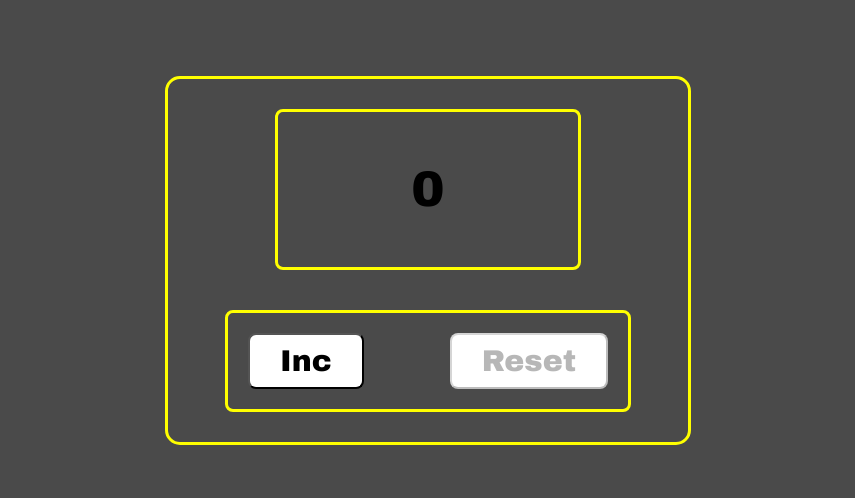
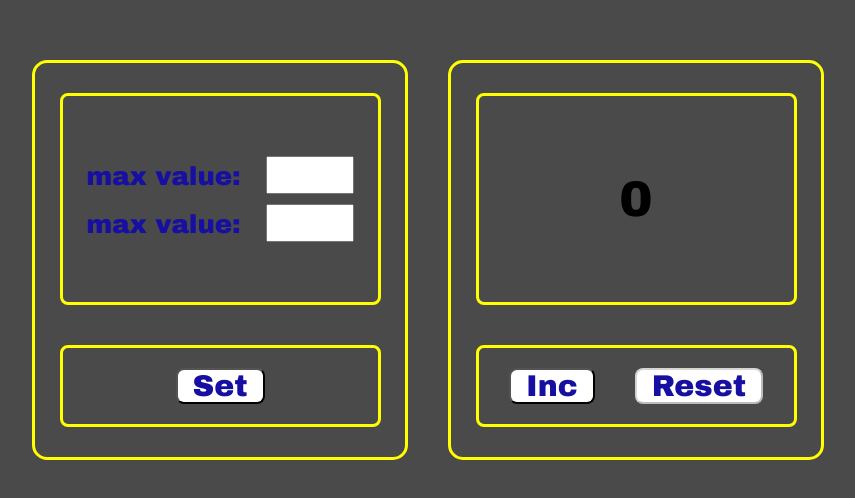
Before and after one commit to Tampoka/Counter, a React (Create React App) app: page / in a window 1280 px wide. Shown: the part 140-638 px from the top of the page, without its empty margins (212-1067 px from the left). Built offline with nearby package versions, Linux system fonts and the light colour scheme.

Commit message:
Style CounterWithSettings

```diff
--- a/src/Counter/Control/Control.module.scss
+++ b/src/Counter/Control/Control.module.scss
@@ -5,8 +5,9 @@
 
     font-family: "Arial Black", sans-serif;
     font-size: 30px;
+    color: $textColor;
 
-    padding: 10px 30px;
+    padding: 0 15px;
     margin: 20px;
 
     border-radius: 8px;
--- a/src/Counter/Counter.module.scss
+++ b/src/Counter/Counter.module.scss
@@ -1,13 +1,23 @@
 @import '../styles/variables/Variables.scss';
+
+.counterWithSettings {
+  display: flex;
+  justify-content: space-between;
+  flex-wrap: wrap;
+  @media (max-width: 840px) {
+    justify-content: center;
+  }
+}
 
 .counter {
   display: flex;
   flex-direction: column;
   align-items: center;
-    justify-content: center;
+  justify-content: space-between;
 
-    width: 500px;
+  width: 350px;
   padding: 10px;
+  margin: 20px;
 
   border-radius: 15px;
 
@@ -19,9 +29,9 @@
 
 .controls {
   display: flex;
-    justify-content: space-between;
+  justify-content: center;
 
-    width: 80%;
+  width: 90%;
 
   border: 3px solid $primaryColor;
   border-radius: 8px;
--- a/src/Counter/Counter.tsx
+++ b/src/Counter/Counter.tsx
@@ -2,6 +2,7 @@ import React, {useState} from "react";
 import {Display} from "./Display/Display";
 import s from "./Counter.module.scss"
 import {Control} from "./Control/Control";
+import DisplayWithSettings from "./DisplayWithSettings/DisplayWithSettings";
 
 export const Counter = () => {
     const maxValue: number = 5
@@ -22,7 +23,18 @@ export const Counter = () => {
         return count === minValue
     }
 
-    return <div className={s.counter}>
+    return <div className={s.counterWithSettings}>
+        <div className={s.counter}>
+            <DisplayWithSettings/>
+            <div className={s.controls}>
+                <Control title="Set"
+                         count={count}
+                         action={increment}
+                         setDisabled={disableInc}/>
+            </div>
+        </div>
+
+        <div className={s.counter}>
             <Display count={count}
                      maxValue={maxValue}/>
 
@@ -38,4 +50,5 @@ export const Counter = () => {
                          setDisabled={disableReset}/>
             </div>
         </div>
+    </div>
 }
--- a/src/Counter/Display/Display.module.scss
+++ b/src/Counter/Display/Display.module.scss
@@ -1,9 +1,14 @@
 @import '../../styles/variables/Variables.scss';
 
 .display {
+    display: flex;
+    align-items: center;
+    justify-content: center;
+
     border: 3px solid $primaryColor;
 
-    width: 60%;
+    width: 90%;
+    height: 60%;
 
     padding: 50px 0;
     margin: 20px;
@@ -16,6 +21,6 @@
 }
 
 .error {
-    font-size: 40px;
+    font-size: 60px;
     color:red
 }
--- /dev/null
+++ b/src/Counter/DisplayWithSettings/DisplayWithSettings.module.scss
@@ -0,0 +1,15 @@
+@import '../../styles/variables/Variables.scss';
+
+.display {
+  border: 3px solid $primaryColor;
+
+  width: 90%;
+
+  padding: 50px 0;
+  margin: 20px;
+
+  border-radius: 8px;
+
+  text-align: center;
+  font-size: 20px;
+}
--- a/src/DisplayWithSettings/DisplayWithSettings.tsx
+++ b/src/Counter/DisplayWithSettings/DisplayWithSettings.tsx
@@ -1,10 +1,13 @@
 import React from 'react';
 import s from './DisplayWithSettings.module.scss'
+
+import Input from "../Input/Input";
 
 const DisplayWithSettings = () => {
     return (
         <div className={s.display}>
-
+            <Input/>
+            <Input/>
         </div>
     );
 };
--- /dev/null
+++ b/src/Counter/Input/Input.tsx
@@ -0,0 +1,13 @@
+import React from 'react';
+import s from './Input.module.scss'
+
+const Input = () => {
+    return (
+        <div className={s.setting}>
+            <span>max value:</span>
+            <input type="number"/>
+        </div>
+    );
+};
+
+export default Input;
```
Also changed, not shown: src/App.scss (+5 -5 lines), src/Counter/Controls/Controls.tsx (deleted, +0 -16 lines), src/Counter/SettingsPanel/SettingPanel.tsx (deleted, +0 -14 lines), src/DisplayWithSettings/DisplayWithSettings.module.scss (deleted). Lines whose indentation alone changed are shown as unchanged.
